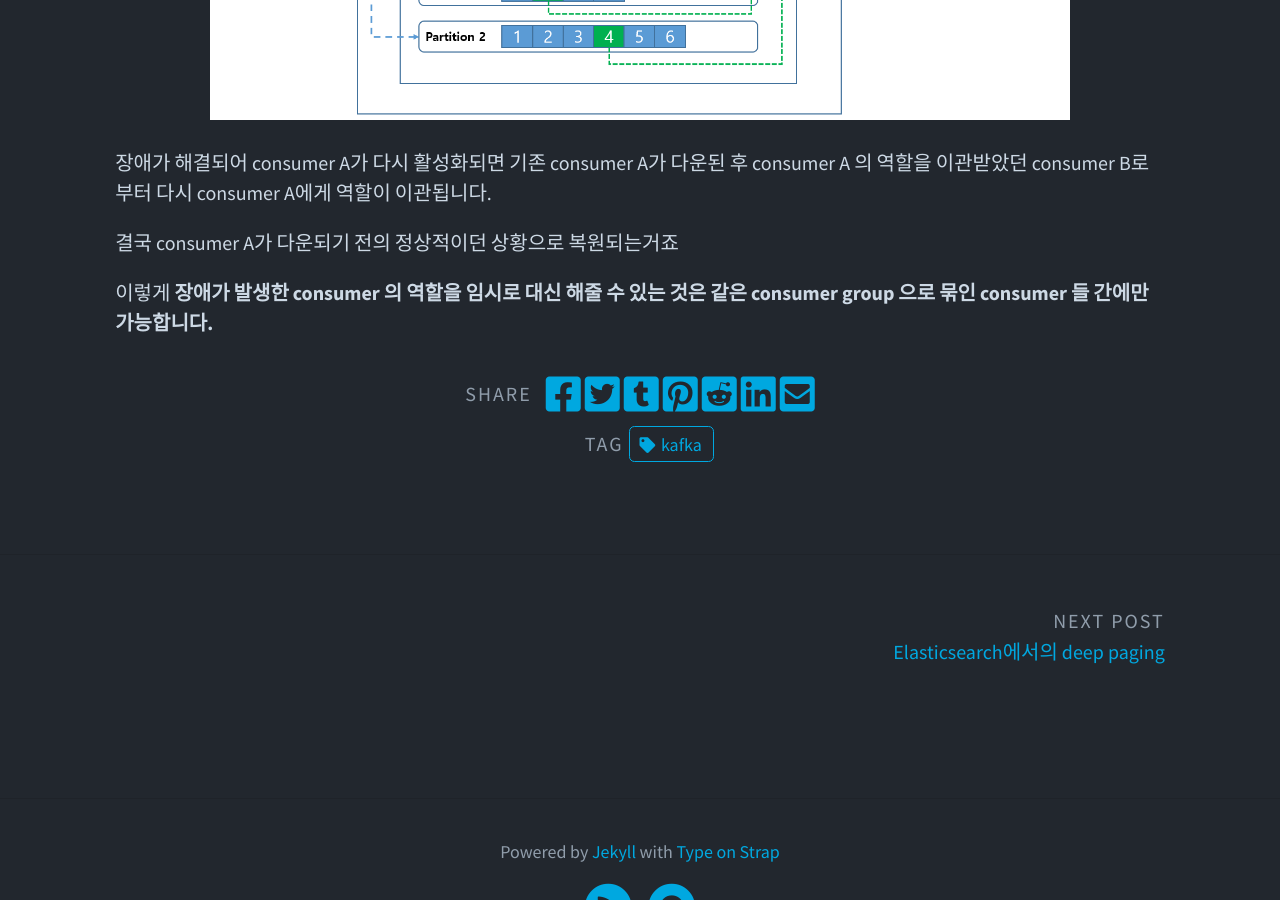
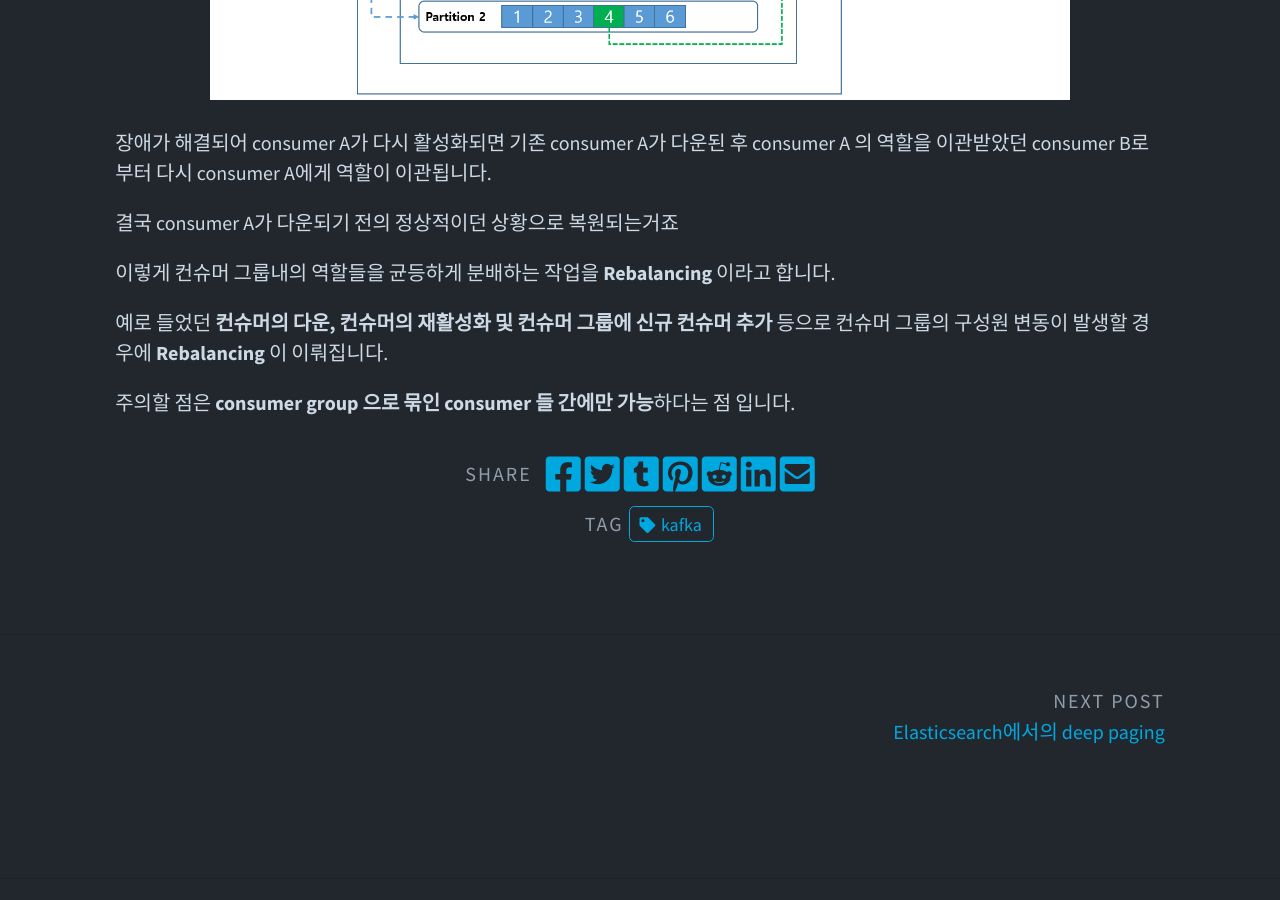
Before and after one commit to mainmethod0126/old-tech-blog, a Jekyll site: the page built from _posts/kafka/2023-05-06-kafka-기본개념-정리.md, in a window 1280 px wide and 900 px high, scrolled down 6369 px. Built offline with Jekyll 4.4.1, drawn with Linux system fonts in a browser that asks for light colours; comment, search, counter and statistics services are not loaded; some of the changed text lies outside the part shown.

Commit message:
Rebalancing 내용 추가

```diff
--- a/_posts/kafka/2023-05-06-kafka-기본개념-정리.md
+++ b/_posts/kafka/2023-05-06-kafka-기본개념-정리.md
@@ -66,7 +66,6 @@ kafka는 이 메세지 큐의 한 종류 입니다.
 - **rebalancing** : 컨슈머 그룹 내의 각 컨슈머의 파티션 소유권 이관 작업
 
 **topic** 이란 브로커가 **publisher** 로 부터 전달받은 메세지를 저장하는 **메세지 저장소** 입니다
-
 이때 **topic** 은 내부적으로 **partition** 들로 구성되는데,
 **kafka** 에서 생성된 메세지들은 **record** 라는 단위로 만들어져서 이 **partition** 에 **순서대로** 차곡차곡 **순차적인 Offset을 부여받고 저장됩니다**
 
@@ -84,7 +83,8 @@ kafka는 이 메세지 큐의 한 종류 입니다.
 만약 **consumer group** 에 속하지 않는 consumer 의 경우, offset이 기억되지 않아 이전에 읽어온 데이터 다음의 데이터를 읽는데 문제가 발생할 수 있습니다.
 
 이에 대해서는 consumer group 에 대하여 좀 더 자세히 알아보면서 설명하겠습니다.
-### consumer group
+
+### consumer group 의 역할과 필요성
 
 간단하게는 **topic 데이터를 처리하는 consumer들의 집합** 입니다.
 
@@ -163,4 +163,8 @@ kafka 는 consumer group 을 통하여 **데이터 소비에 대한 고가용성
 
 결국 consumer A가 다운되기 전의 정상적이던 상황으로 복원되는거죠
 
-이렇게 **장애가 발생한 consumer 의 역할을 임시로 대신 해줄 수 있는 것은 같은 consumer group 으로 묶인 consumer 들 간에만 가능합니다.**
+이렇게 컨슈머 그룹내의 역할들을 균등하게 분배하는 작업을 **Rebalancing** 이라고 합니다.
+
+예로 들었던 **컨슈머의 다운, 컨슈머의 재활성화 및 컨슈머 그룹에 신규 컨슈머 추가** 등으로 컨슈머 그룹의 구성원 변동이 발생할 경우에 **Rebalancing** 이 이뤄집니다.
+
+주의할 점은 **consumer group 으로 묶인 consumer 들 간에만 가능**하다는 점 입니다.
```
